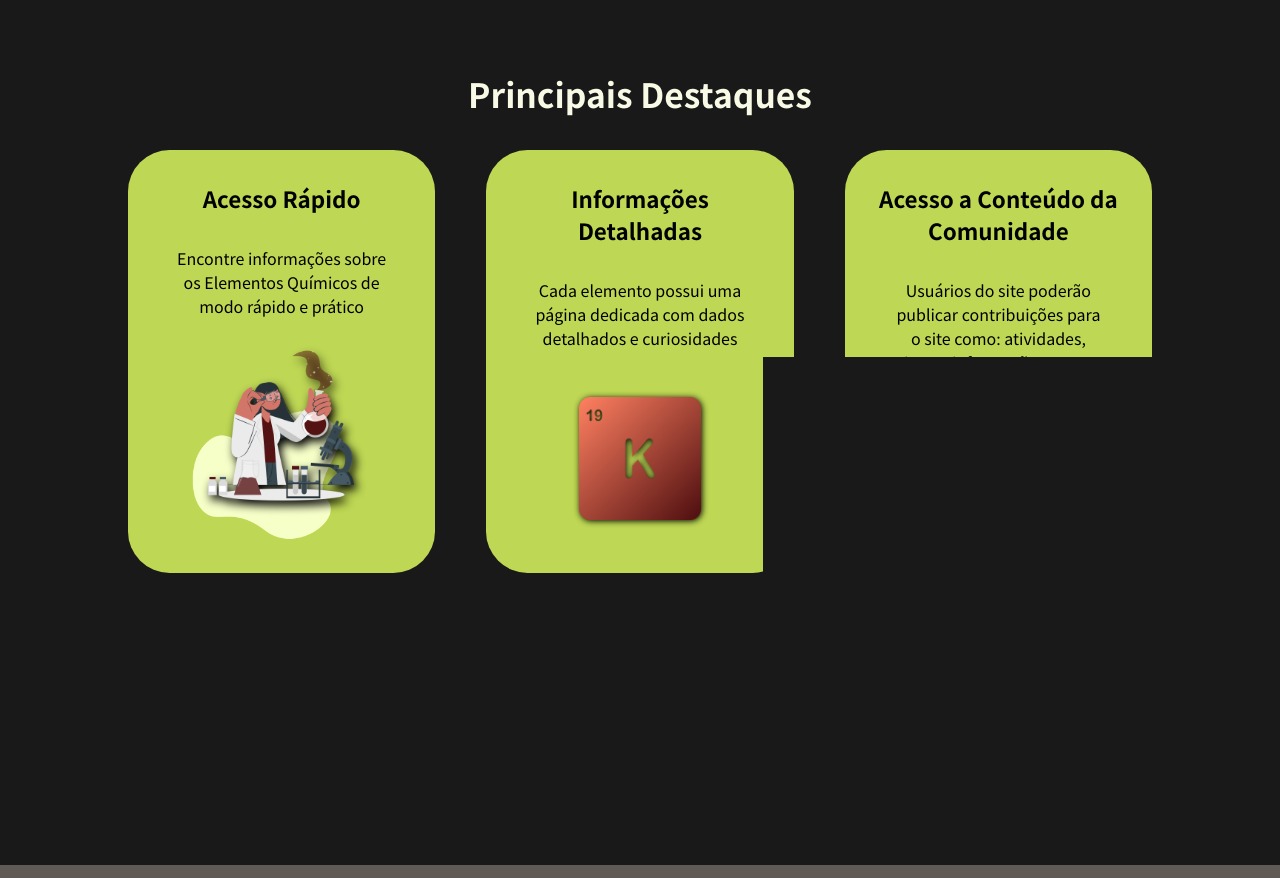
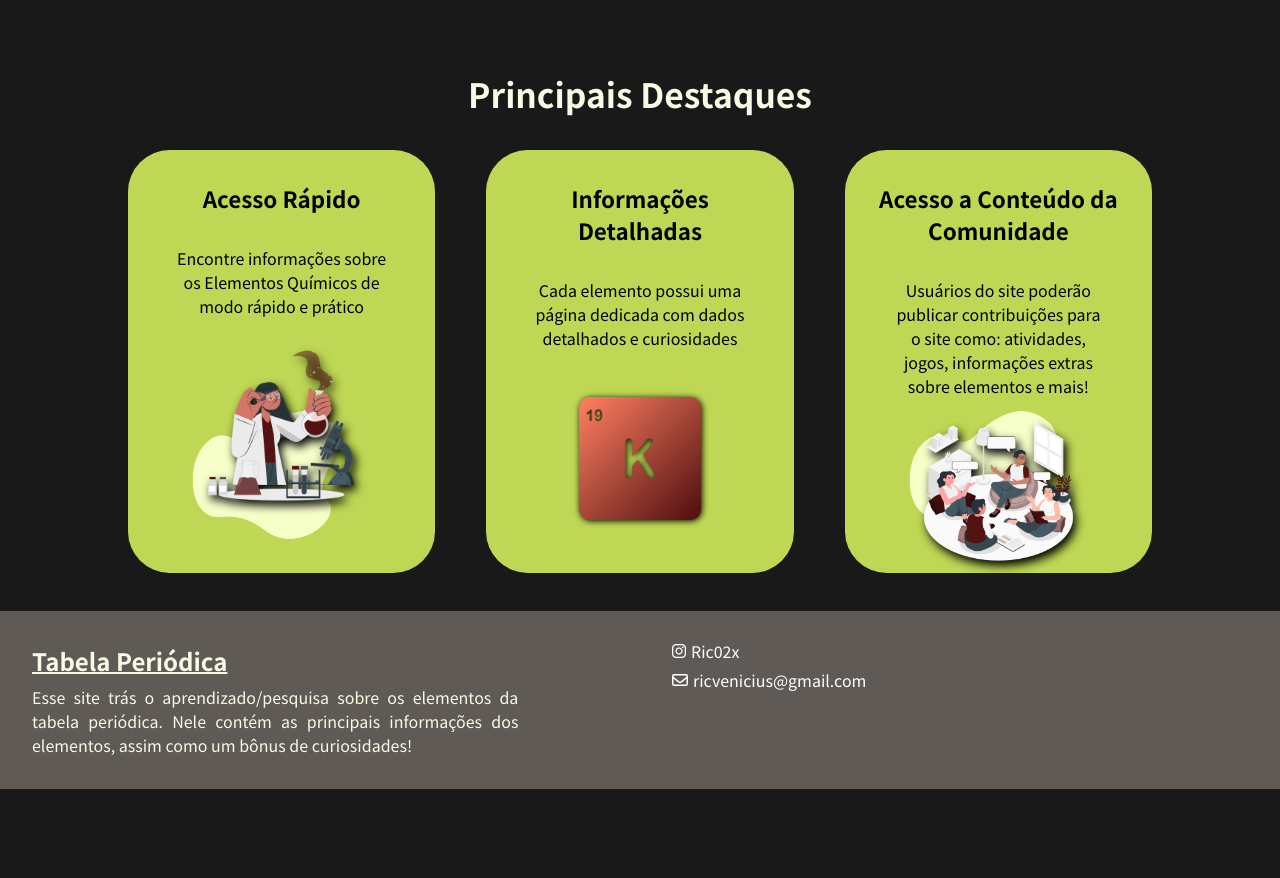
Before and after one commit to Ric002x/TabelaPeriodica, a Django app: page / in a window 1280 px wide. Shown: the part 660-1538 px from the top of the page. After the commit the page ends 1449 px from the top, so only its background shows below. Run offline with Django 5.2, Linux system fonts and the light colour scheme; some web fonts are replaced.

Commit message:
Atualizando Langind Page

```diff
--- a/table_elements/static/css/main-page.css
+++ b/table_elements/static/css/main-page.css
@@ -70,8 +70,7 @@
 
 .features-section {
     width: 100%;
-    padding: 10%;
-    padding-top: 3%;
+    padding: 3% 10%;
 }
 
 .features-section h2 {
```
